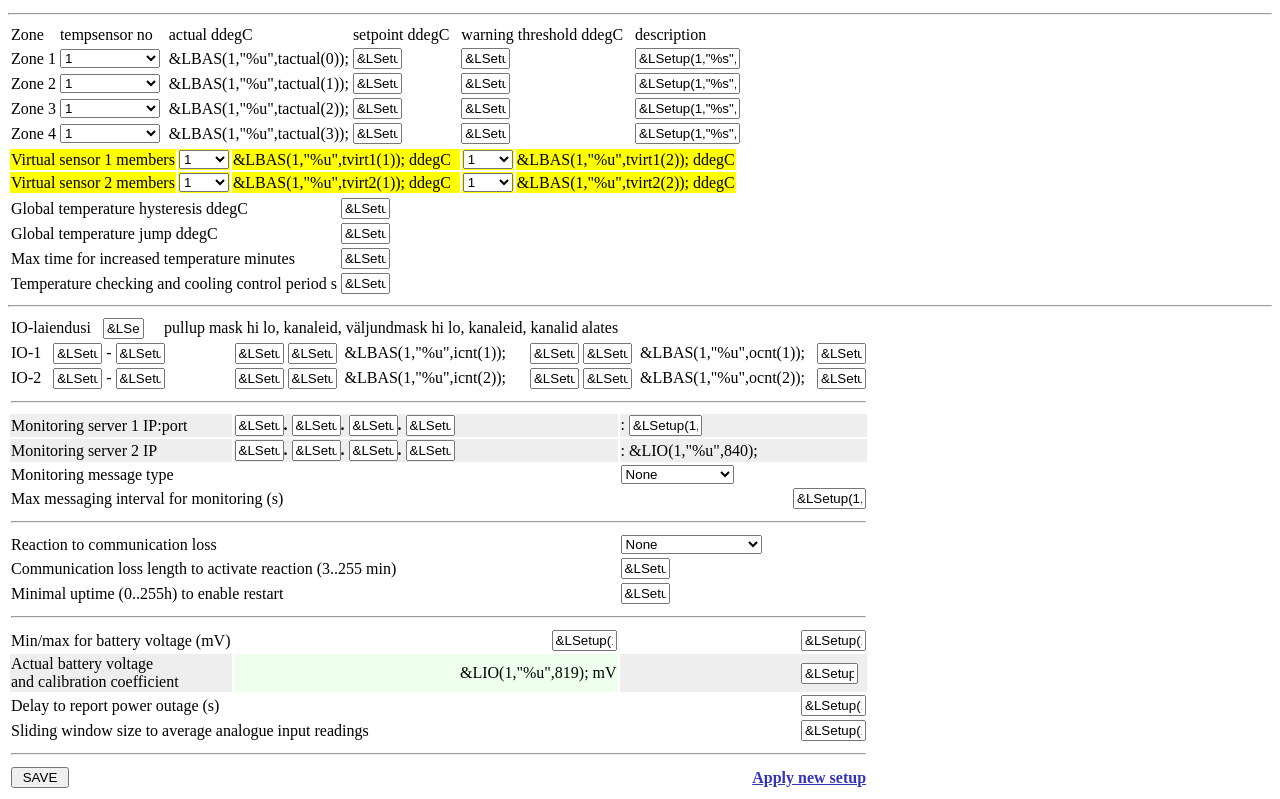
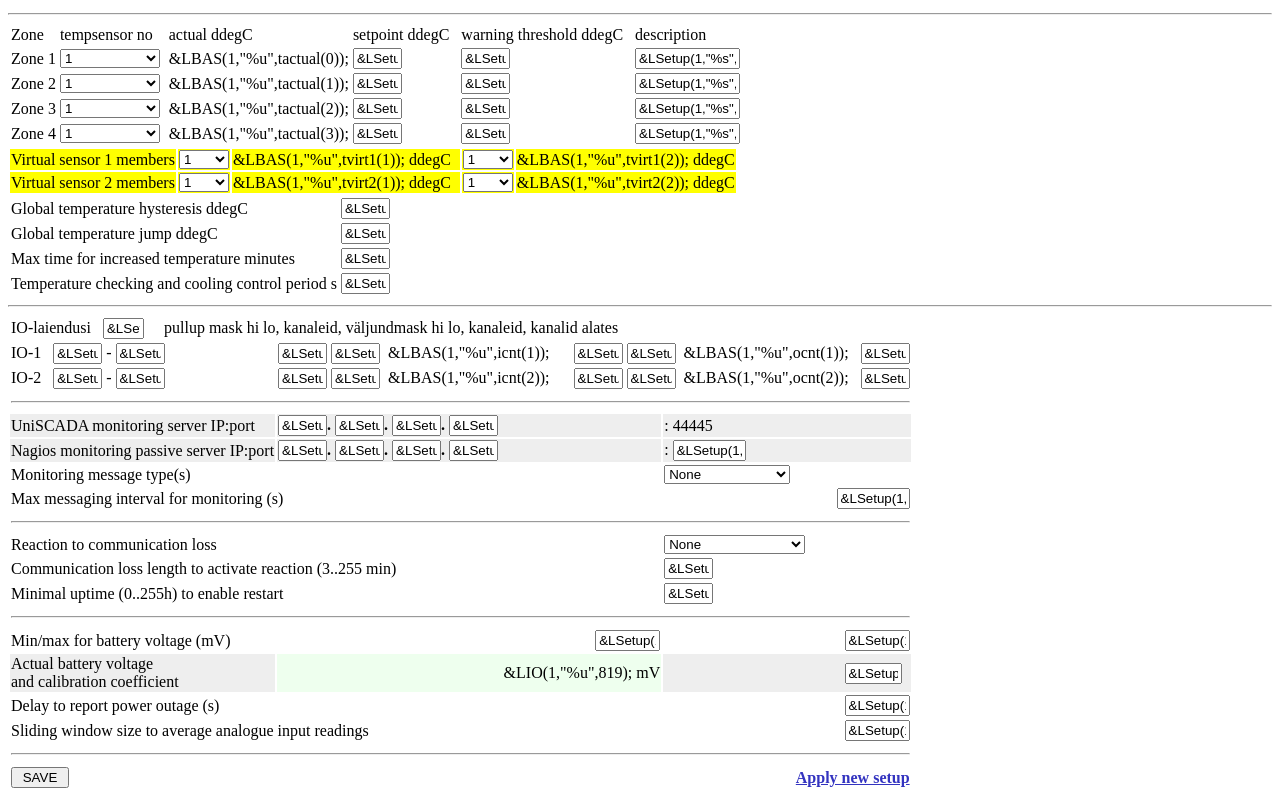
Before and after one commit to dcneeme/varujahutus, a plain HTML site: page ajax/uiappsetup1.html in a window 1280 px wide. Shown: the part 109-908 px from the top of the page. Drawn offline with Linux system fonts and the light colour scheme; files whose address does not match are found by name.

Commit message:
uued bcl failid 2 parall mon jaoks, kuid vana barionet.cob

```diff
--- a/ajax/uiappsetup1.html
+++ b/ajax/uiappsetup1.html
@@ -249,34 +249,37 @@
 
 
 		<tr bgcolor="#eeeeee">
-		    <td>Monitoring server 1 IP:port</td>
+		    <td>UniSCADA monitoring server IP:port</td>
 			<td>
 				<input name="B556" size="3" maxlength="3" value='&LSetup(1,"%u",556);' onChange="IPCheck(this)"><b>.</b>
 				<input name="B557" size="3" maxlength="3" value='&LSetup(1,"%u",557);' onChange="IPCheck(this)"><b>.</b>
 				<input name="B558" size="3" maxlength="3" value='&LSetup(1,"%u",558);' onChange="IPCheck(this)"><b>.</b>
 				<input name="B559" size="3" maxlength="3" value='&LSetup(1,"%u",559);' onChange="IPCheck(this)"></td>
 			<td>:
-				<input name="W564" size="6" maxlength="6" value='&LSetup(1,"%u",564,W);' onChange="PortCheck(this)">
+				44445
 			</td>
 		</tr>
 
 		<tr bgcolor="#eeeeee">
-		    <td>Monitoring server 2 IP</td>
+		    <td>Nagios monitoring passive server IP:port</td>
 			<td nowrap>
 				<input name="B560" size="3" maxlength="3" value='&LSetup(1,"%u",560);' onChange="IPCheck(this)"><b>.</b>
 				<input name="B561" size="3" maxlength="3" value='&LSetup(1,"%u",561);' onChange="IPCheck(this)"><b>.</b>
 				<input name="B562" size="3" maxlength="3" value='&LSetup(1,"%u",562);' onChange="IPCheck(this)"><b>.</b>
 				<input name="B563" size="3" maxlength="3" value='&LSetup(1,"%u",563);' onChange="IPCheck(this)"></td>
-			<td>: &LIO(1,"%u",840);</td>
+			<td>:
+				<input name="W564" size="6" maxlength="6" value='&LSetup(1,"%u",564,W);' onChange="PortCheck(this)">
+			</td>
 		</tr>
 
 		<tr>
-            <td colspan="2">Monitoring message type</td>
+            <td colspan="2">Monitoring message type(s)</td>
             <td colspan="1">
                 <select size="1" name="B584">
                     <option value=0&LSetup(3,"%s",584,B,0," selected");>None </option>
                     <option value=1&LSetup(3,"%s",584,B,1," selected");>UniSCADA</option>
                     <option value=2&LSetup(3,"%s",584,B,2," selected");>Nagios passive</option>
+                    <option value=3&LSetup(3,"%s",584,B,3," selected");>Both ways simult.</option>
                 </select>
             </td>
         </tr>
```
Also changed, not shown: 12 other files.
